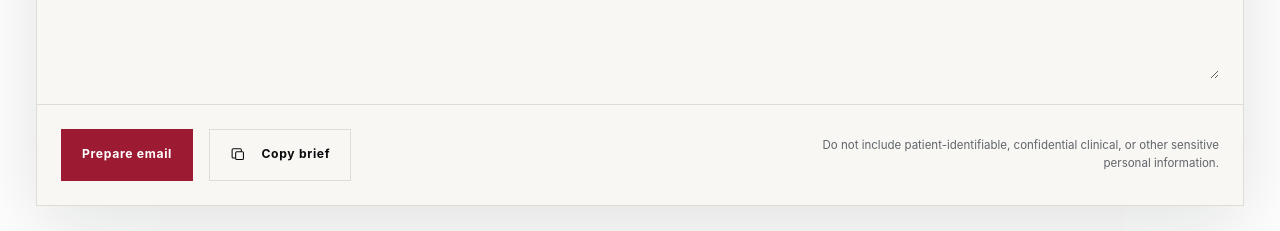
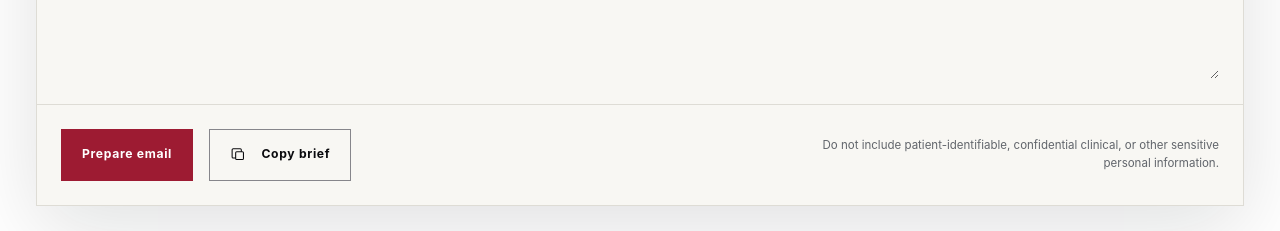
Before and after one commit to NovapharmHealthacre/novapharm-innovation-technology, a Next.js app: page /contact in a window 1280 px wide. Shown: the part 1760-1991 px from the top of the page. Built offline with nearby package versions, Linux system fonts and the light colour scheme.

Commit message:
Refine NIT styles/components-1.css with accessible controls and purposeful motion

```diff
--- a/styles/components-1.css
+++ b/styles/components-1.css
@@ -80,7 +80,7 @@
   .button--dark:hover { background: var(--red); }
   .button--red { background: var(--red); color: var(--white); }
   .button--red:hover { background: var(--red-deep); }
-  .button--ghost { background: transparent; color: var(--ink); border-color: var(--line); }
+  .button--ghost { background: transparent; color: var(--ink); border-color: var(--line-control); }
   .button--ghost svg { width: 17px; }
   .text-link { display: inline-flex; align-items: center; gap: .5rem; font-size: .78rem; font-weight: 620; }
   .text-link svg { width: 18px; }
```
